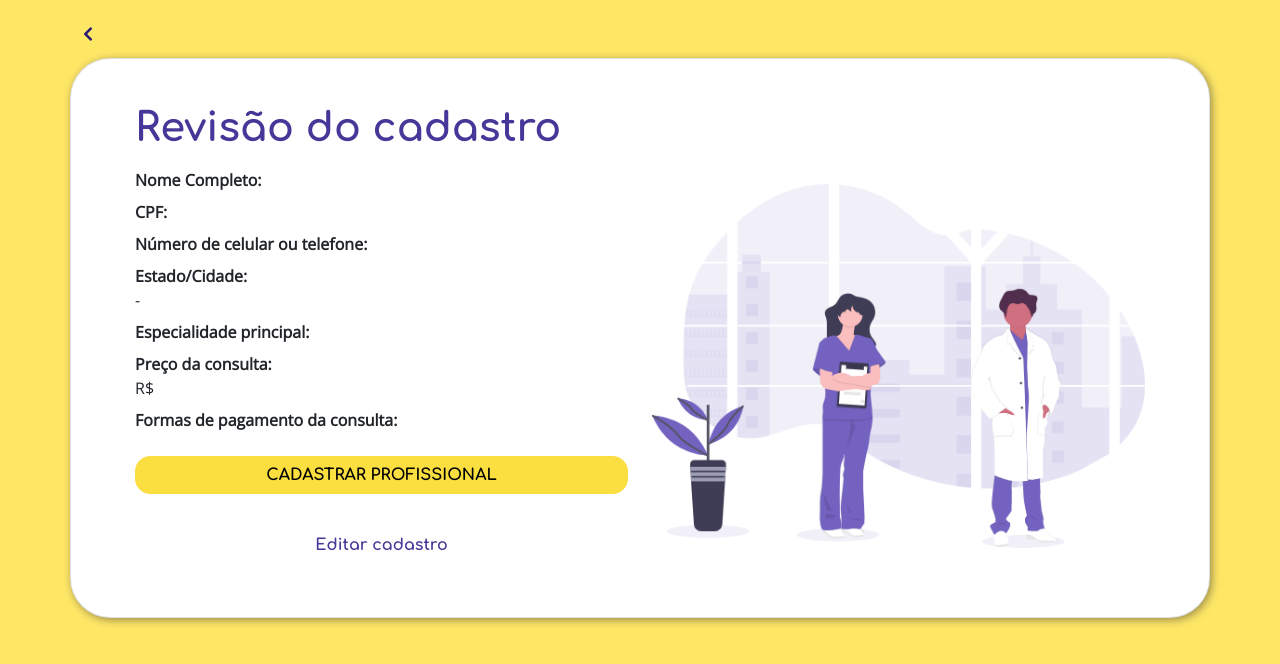
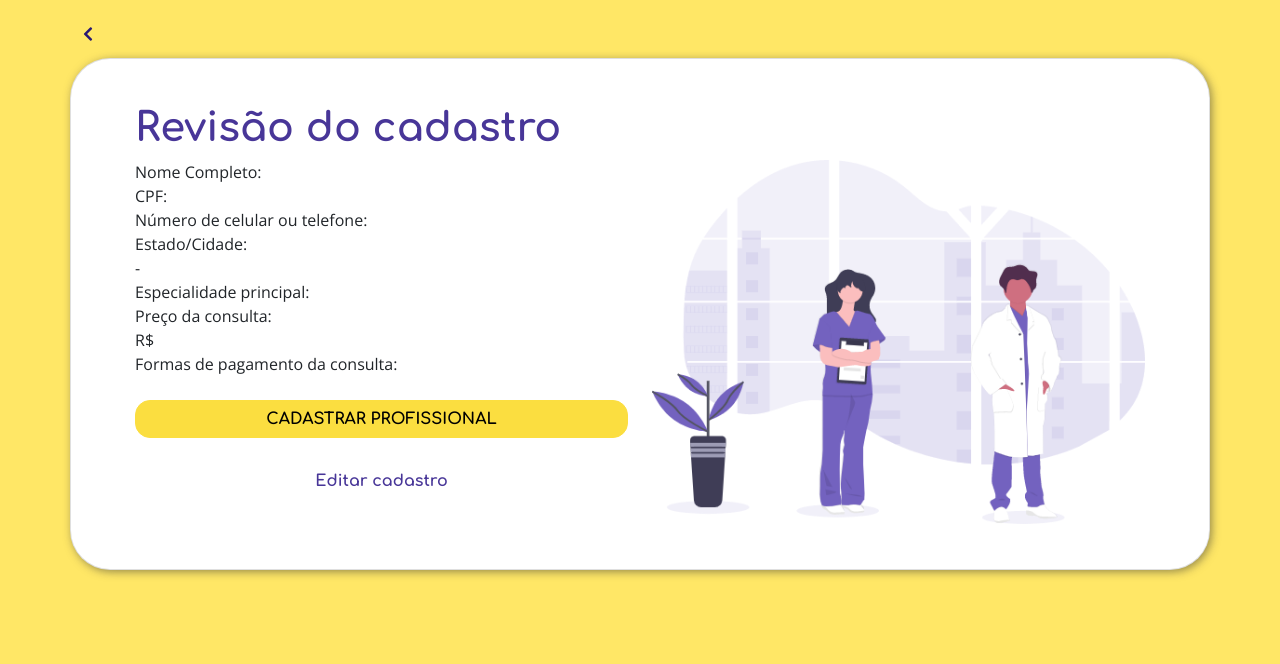
Before and after one commit to jardimmatos/facil_consulta_front_end, a Vue app: page /pagina3 in a window 1280 px wide. Shown: the top 664 px of the page. Built offline with nearby package versions, Linux system fonts and the light colour scheme; what v-mask would draw is missing.

Commit message:
espaçamentos de novas classes revision e revision-label

```diff
--- a/src/views/Pagina3.vue
+++ b/src/views/Pagina3.vue
@@ -12,32 +12,32 @@
 				<form @submit.stop.prevent="cadastrarProfissional">
 					<div class="row">
 						<div class="col">
-							<div class="col my-2">
-								<strong>Nome Completo: </strong>
+							<div class="col revision">
+								<div class="revision-label">Nome Completo: </div>
 								<div>{{form.nome_completo}}</div>
 							</div>
-							<div class="col my-2">
-								<strong>CPF: </strong>
+							<div class="col revision">
+								<div class="revision-label">CPF: </div>
 								<div>{{form.cpf}}</div>
 							</div>
-							<div class="col my-2">
-								<strong>Número de celular ou telefone:</strong>
+							<div class="col revision">
+								<div class="revision-label">Número de celular ou telefone:</div>
 								<div>{{form.celular}}</div>
 							</div>
-							<div class="col my-2">
-								<strong>Estado/Cidade:</strong>
+							<div class="col revision">
+								<div class="revision-label">Estado/Cidade:</div>
 								<div>{{form.uf}} - {{form.cidade}}</div>
 							</div>
-							<div class="col my-2">
-								<strong>Especialidade principal:</strong>
+							<div class="col revision">
+								<div class="revision-label">Especialidade principal:</div>
 								<div>{{form.especialidade}}</div>
 							</div>
-							<div class="col my-2">
-								<strong>Preço da consulta:</strong>
+							<div class="col revision">
+								<div class="revision-label">Preço da consulta:</div>
 								<div>R$ {{form.preco_consulta}}</div>
 							</div>
-							<div class="col my-2">
-								<strong>Formas de pagamento da consulta:</strong>
+							<div class="col revision">
+								<div class="revision-label">Formas de pagamento da consulta:</div>
 								<div v-for="forma,index in form.formas_pagamentos" :key="index">
 									- {{forma}} {{ form.parcelas > 0  && forma =='Cartão de crédito' ? `- Parcelamento em ${form.parcelas}x sem juros`:''}}
 								</div>
@@ -46,7 +46,7 @@
 								<btn-prox class="btn-cta" label="CADASTRAR PROFISSIONAL" />
 							</div>
 							<div class="col-12 text-center">
-								<button class="btn btn-link my-2 primary-0" @click="goTo('pagina1')">Editar cadastro
+								<button class="btn btn-link primary-0" @click="goTo('pagina1')">Editar cadastro
 								</button>
 							</div>
 						</div>
```
